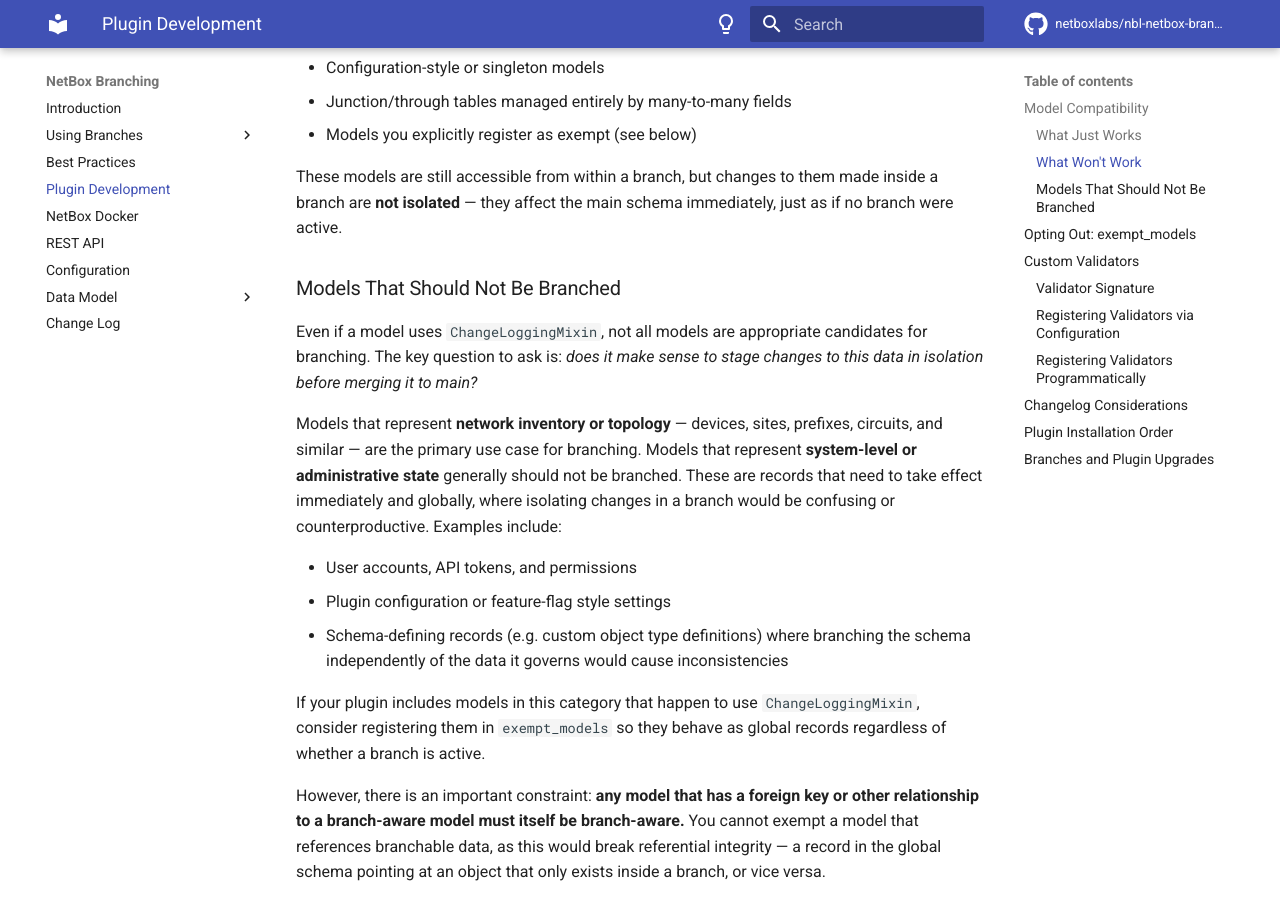
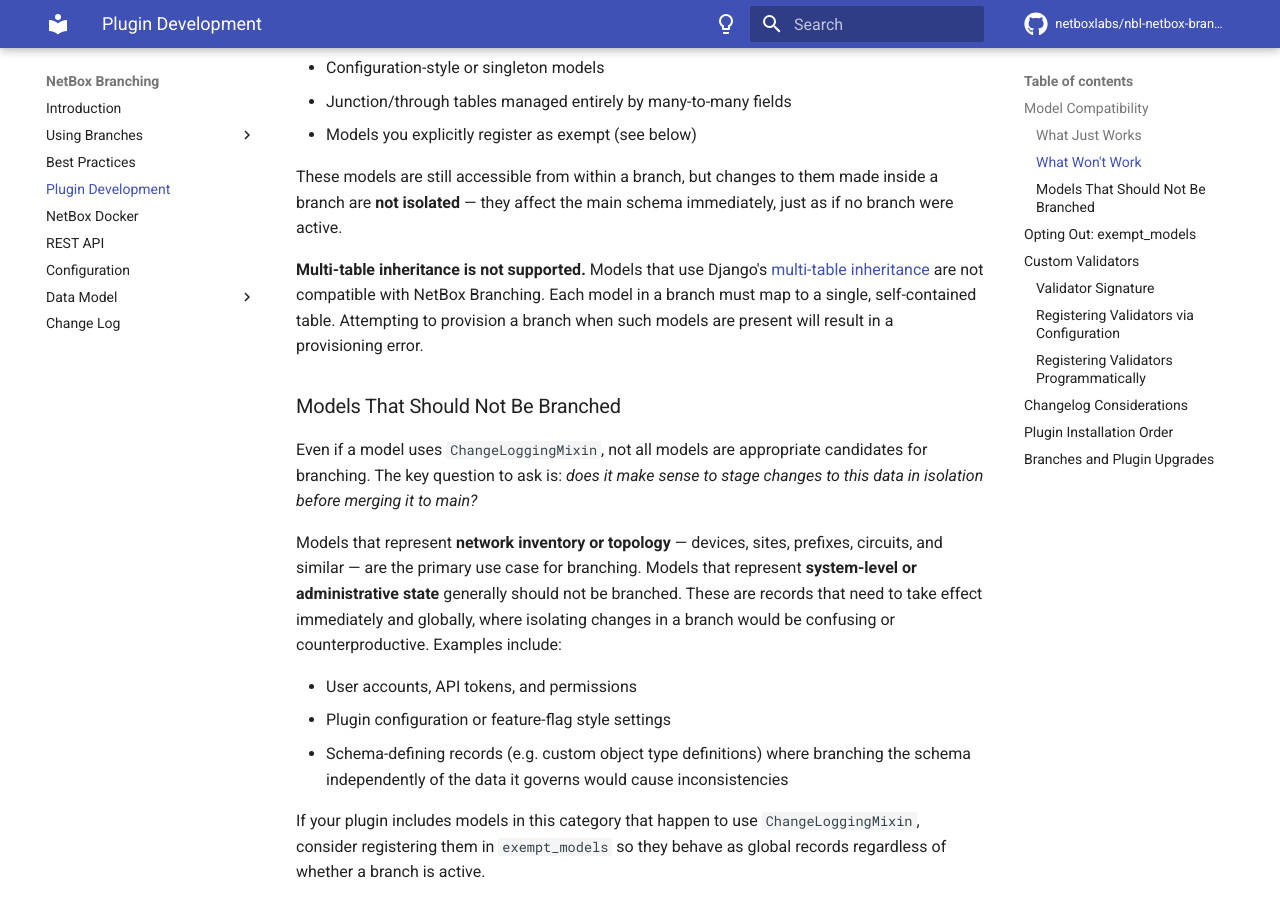
Before and after one commit to netboxlabs/netbox-branching, an MkDocs documentation site: the page built from docs/plugin-development.md, in a window 1280 px wide and 900 px high, scrolled down 1000 px. Built offline with MkDocs 1.6.1 and Material for MkDocs 9.7.7, drawn with Linux system fonts in a browser that asks for light colours; comment, search, counter and statistics services are not loaded.

Commit message:
Closes #461: Document that multi-table inheritance isn't supported (#495)
* #461 document that multi-table inheritance isn't supported

* review feedback

* review feedback

```diff
--- a/docs/plugin-development.md
+++ b/docs/plugin-development.md
@@ -29,6 +29,8 @@
 - Models you explicitly register as exempt (see below)
 
 These models are still accessible from within a branch, but changes to them made inside a branch are **not isolated** — they affect the main schema immediately, just as if no branch were active.
+
+**Multi-table inheritance is not supported.** Models that use Django's [multi-table inheritance](https://docs.djangoproject.com/en/6.0/topics/db/models/#multi-table-inheritance) are not compatible with NetBox Branching. Each model in a branch must map to a single, self-contained table. Attempting to provision a branch when such models are present will result in a provisioning error.
 
 ### Models That Should Not Be Branched
 
```
